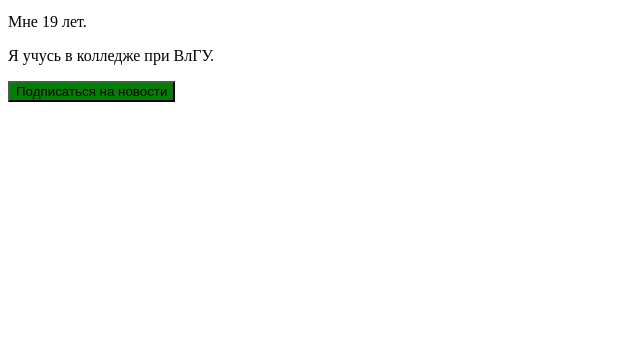
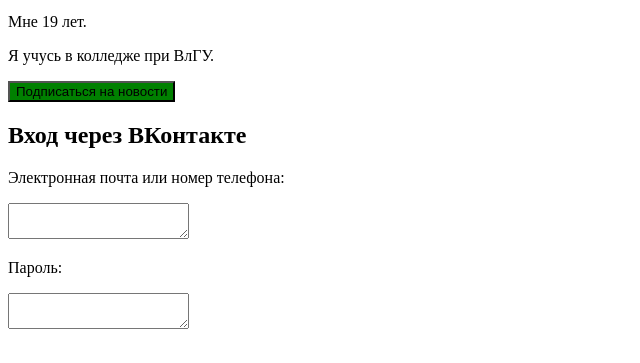
Before and after one commit to Aheiv/Repos, a plain HTML site: page index.html in a window 1280 px wide. Shown: the part 101-464 px from the top of the page, without its empty margins (0-640 px from the left). Drawn offline with Linux system fonts and the light colour scheme.

Commit message:
Добавлена форма входа через ВКонтакте

```diff
--- a/index.html
+++ b/index.html
@@ -12,5 +12,12 @@
         <p>Мне 19 лет.</p>
         <p>Я учусь в колледже при ВлГУ.</p>
         <button style="background-color: green;">Подписаться на новости</button>
+        <h2>Вход через ВКонтакте</h2>
+        <form>
+            <p>Электронная почта или номер телефона: </p>
+            <textarea></textarea>
+            <p>Пароль:</p>
+            <textarea></textarea>
+        </form>
 </body>
 </html>
```
